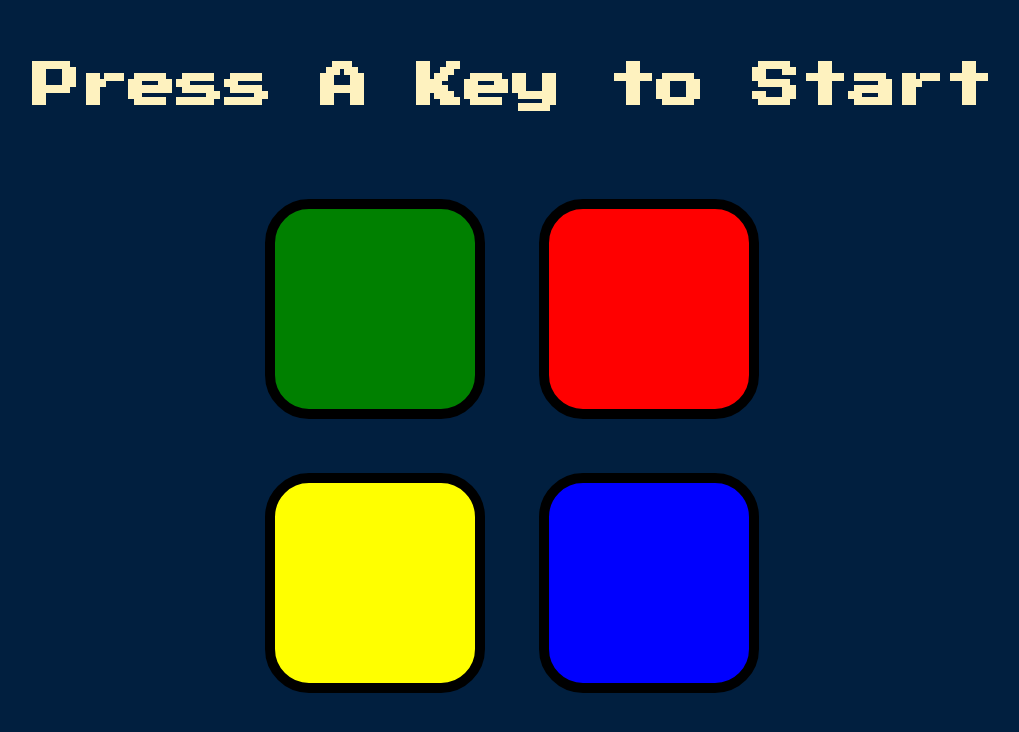
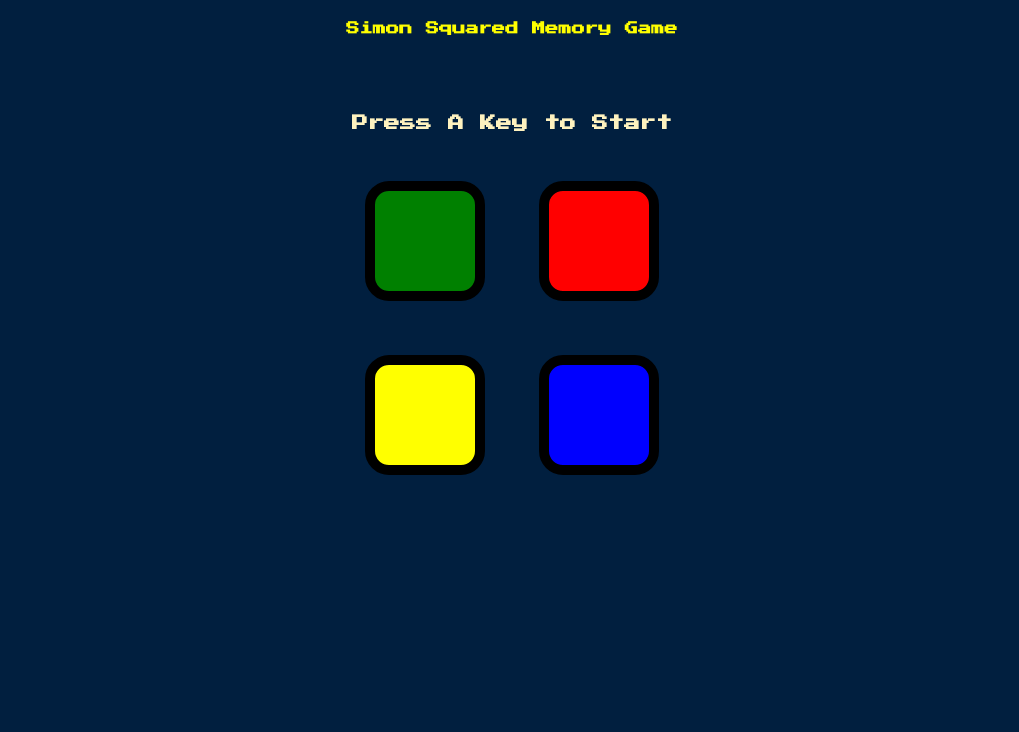
Before and after one commit to beniscaitliin/Simon-game, a plain HTML site: page index.html in a window 1280 px wide. Shown: the whole page, without its empty margins (128-1147 px from the left). Drawn offline with nearby package versions, Linux system fonts and the light colour scheme.

Commit message:
fixed level 0 display at game start
fixed level 0 display at game start, resized game boxes

```diff
--- a/index.html
+++ b/index.html
@@ -9,6 +9,7 @@
 </head>
 
 <body>
+  <h5>Simon Squared Memory Game</h5>
   <h1 id="level-title">Press A Key to Start</h1>
   <div class="container">
     <div lass="row">
--- a/index.js
+++ b/index.js
@@ -2,13 +2,14 @@ var gamePattern=[];
 var userClickedPattern=[];
 var buttonColours=["red","blue","green","yellow"];
 
-var level=0;
+var level = 0;
 var started=false;
 
 $(document).keypress(function() {
+
   if (!started) {
+     level--; // fixes level display on game start //
 
-     // The h1 title starts out saying "Press A Key to Start", when the game has started, change this to say "Level 0".
     $("#level-title").text("Level " + level);
     nextSequence();
     started = true;
--- a/styles.css
+++ b/styles.css
@@ -3,10 +3,16 @@ body {
   background-color: #011F3F;
 }
 
+h5 {
+ font-family: 'Press Start 2P', cursive;
+ color: yellow
+}
+
 #level-title {
   font-family: 'Press Start 2P', cursive;
-  font-size: 3rem;
-  margin:  5%;
+  font-size: 1rem;
+  margin:  2%;
+  margin-top: 80px;
   color: #FEF2BF;
 }
 
@@ -20,8 +26,8 @@ body {
 .btn {
   margin: 25px;
   display: inline-block;
-  height: 200px;
-  width: 200px;
+  height: 100px;
+  width: 100px;
   border: 10px solid black;
   border-radius: 20%;
 }
```
